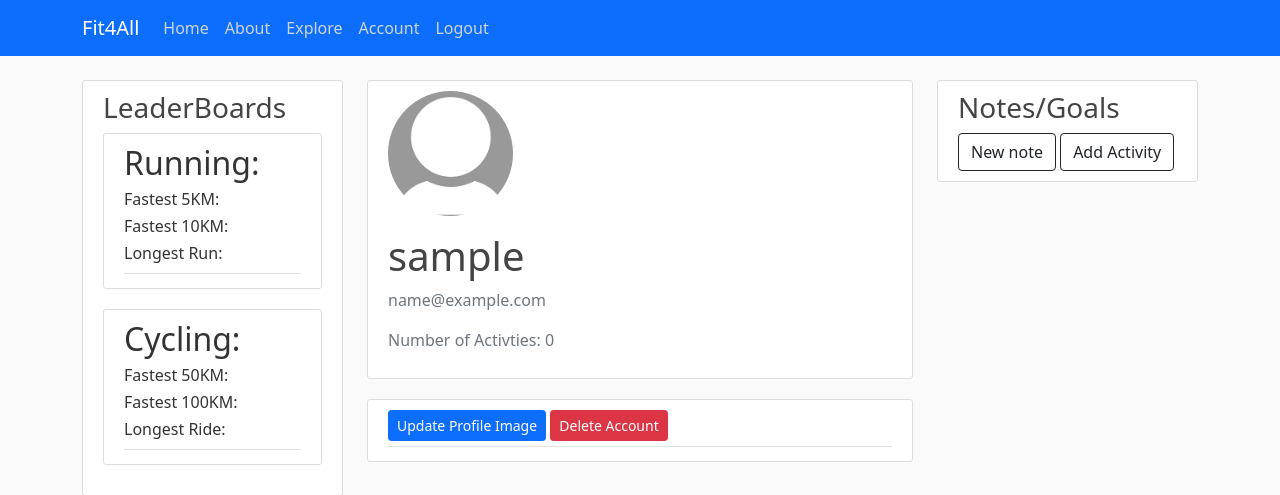
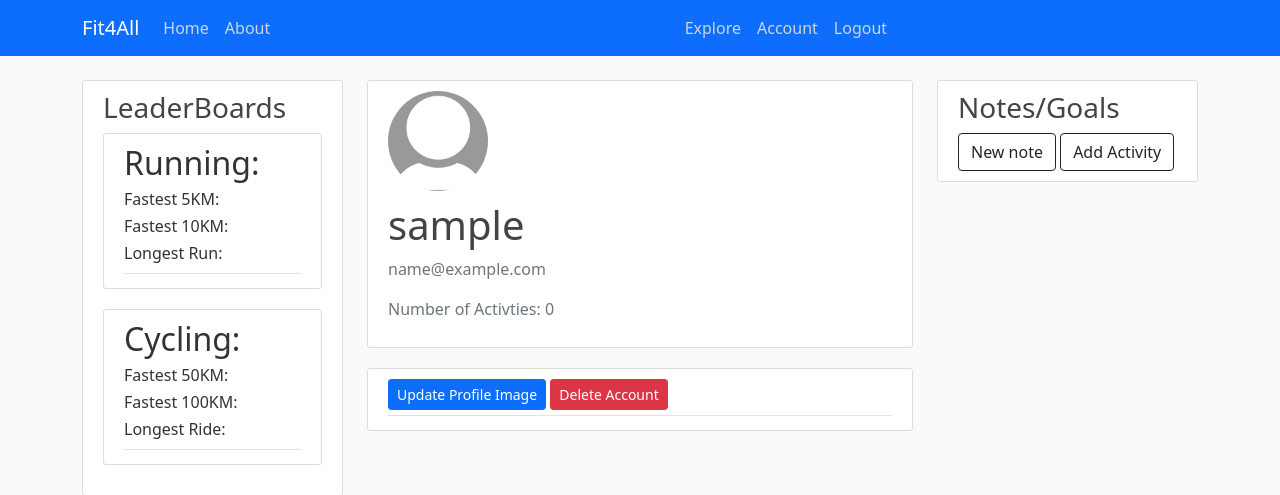
Before and after one commit to lewisstevenmackenzie/Glen-Lyon-Group-Project, a Flask app: page /account/1 in a window 1280 px wide. Shown: the top 495 px of the page. Run offline with Flask 2, Linux system fonts and the light colour scheme; the visitor is signed in with stand-in values (Sample User, id 1); data comes from the database, SQL or seed files in the repository; data that the repository does not hold is empty.

Commit message:
navbar update

```diff
--- a/fit4all/static/main.css
+++ b/fit4all/static/main.css
@@ -4,7 +4,12 @@ body {
   margin-top: 5rem;
 }
 
-  h1, h2, h3, h4, h5, h6 {
+h1,
+h2,
+h3,
+h4,
+h5,
+h6 {
   color: #444444;
 }
 
@@ -54,7 +59,7 @@ body {
 .article-metadata {
   padding-bottom: 1px;
   margin-bottom: 4px;
-    border-bottom: 1px solid #e3e3e3
+  border-bottom: 1px solid #e3e3e3;
 }
 
 .article-metadata a:hover {
@@ -69,10 +74,10 @@ body {
 }
 
 .account-img {
-    height: 125px;
-    width: 125px;
+  height: 100px;
+  width: 100px;
   margin-right: 20px;
-    margin-bottom: 16px;
+  margin-bottom: 10px;
 }
 
 .account-heading {
--- a/fit4all/templates/layout.html
+++ b/fit4all/templates/layout.html
@@ -40,11 +40,13 @@
           >
           <span class="navbar-toggler-icon"></span>
           </button>
-          <div class="collapse navbar-collapse" id="navbarToggle">
+          <div class="collapse navbar-collapse w-100 order-1 order-md-0 dual-collapse2" id="navbarToggle">
             <div class="navbar-nav mr-auto">
               <a class="nav-item nav-link" href="{{ url_for('home') }}">Home</a>
               <a class="nav-item nav-link" href="{{ url_for('about') }}">About</a>
             </div>
+          </div>
+          <div class="navbar-collapse collapse w-100 order-3 dual-collapse2">
             <div class="navbar-nav ml-auto">
               {% if current_user.is_authenticated %}
               <a
@@ -67,7 +69,8 @@
               >
               {% endif %}
             </div>
-          </div>
+        </div>
+
         </div>
       </nav>
     </header>
```
Lines whose indentation alone changed are shown as unchanged.
